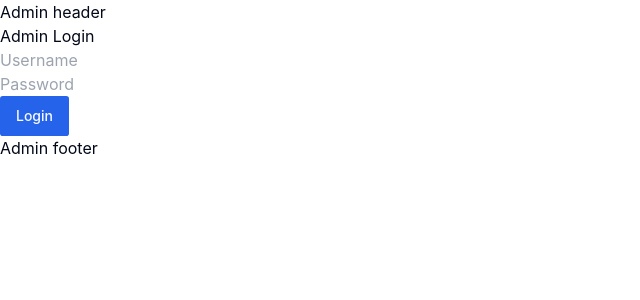
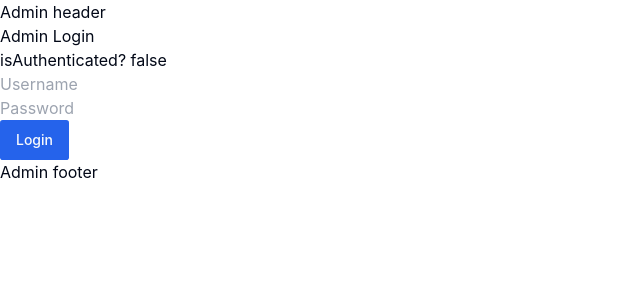
Before and after one commit to sockify/sockify, a React (Vite) app in the folder web-client/: page /admin/login in a window 1280 px wide. Shown: the top 300 px of the page, without its empty margins (0-640 px from the left). Built offline with nearby package versions, Linux system fonts and the light colour scheme.

Commit message:
feat: adds auth endpoints

```diff
--- a/web-client/src/api/admins/queries.ts
+++ b/web-client/src/api/admins/queries.ts
@@ -40,7 +40,7 @@ export function useAdminLoginMutation(): UseMutationResult<
   return useMutation({
     mutationFn: (params) => adminService.login(params),
     onSuccess: () => {
-      toast.success("Logged in successfully!");
+      toast.success("Welcome back!");
     },
     onError: (err) => {
       toast.error(`Failed to login: ${err.message}`);
--- /dev/null
+++ b/web-client/src/components/AuthRoutes.tsx
@@ -0,0 +1,18 @@
+import { LOCAL_STORAGE_AUTH_TOKEN_KEY } from "@/shared/constants";
+import { Navigate, Outlet } from "react-router-dom";
+
+interface AuthRouteProps {
+  redirectPath?: string;
+}
+
+export default function AuthRoutes({
+  redirectPath = "/admin/login",
+}: AuthRouteProps) {
+  const token = localStorage.getItem(LOCAL_STORAGE_AUTH_TOKEN_KEY);
+
+  if (!token) {
+    return <Navigate to={redirectPath} replace />;
+  }
+
+  return <Outlet />;
+}
--- /dev/null
+++ b/web-client/src/context/AuthContext.tsx
@@ -0,0 +1,64 @@
+import { useAdminLoginMutation } from "@/api/admins/queries";
+import { LOCAL_STORAGE_AUTH_TOKEN_KEY } from "@/shared/constants";
+import {
+  ReactNode,
+  createContext,
+  useContext,
+  useEffect,
+  useState,
+} from "react";
+import toast from "react-hot-toast";
+
+interface AuthContextType {
+  token: string | null;
+  isAuthenticated: boolean;
+  login: (username: string, password: string) => Promise<void>;
+  isLoading: boolean;
+  logout: () => void;
+}
+
+const AuthContext = createContext<AuthContextType | undefined>(undefined);
+
+export const AuthProvider = ({ children }: { children: ReactNode }) => {
+  const [token, setToken] = useState<string | null>(null);
+  const isAuthenticated = Boolean(token);
+
+  const loginMutation = useAdminLoginMutation();
+  const isLoading = loginMutation.isPending;
+
+  useEffect(() => {
+    const storedToken = localStorage.getItem(LOCAL_STORAGE_AUTH_TOKEN_KEY);
+    if (storedToken) {
+      setToken(storedToken);
+    }
+  }, []);
+
+  const login = async (username: string, password: string) => {
+    const { token } = await loginMutation.mutateAsync({ username, password });
+
+    setToken(token);
+    localStorage.setItem(LOCAL_STORAGE_AUTH_TOKEN_KEY, token);
+  };
+
+  const logout = () => {
+    setToken(null);
+    localStorage.removeItem(LOCAL_STORAGE_AUTH_TOKEN_KEY);
+    toast.success("Logged out.");
+  };
+
+  return (
+    <AuthContext.Provider
+      value={{ token, isAuthenticated, login, isLoading, logout }}
+    >
+      {children}
+    </AuthContext.Provider>
+  );
+};
+
+export const useAuth = (): AuthContextType => {
+  const context = useContext(AuthContext);
+  if (!context) {
+    throw new Error("useAuth must be used within an AuthProvider");
+  }
+  return context;
+};
--- a/web-client/src/main.tsx
+++ b/web-client/src/main.tsx
@@ -5,6 +5,7 @@ import { createRoot } from "react-dom/client";
 import { Toaster } from "react-hot-toast";
 import { RouterProvider } from "react-router-dom";
 
+import { AuthProvider } from "./context/AuthContext";
 import "./index.css";
 import { router } from "./routes";
 
@@ -13,7 +14,10 @@ const queryClient = new QueryClient();
 createRoot(document.getElementById("root")!).render(
   <StrictMode>
     <QueryClientProvider client={queryClient}>
-      <RouterProvider router={router} />
+      <AuthProvider>
+        <RouterProvider router={router} />
+      </AuthProvider>
+
       <Toaster position="top-right" />
       <ReactQueryDevtools initialIsOpen={false} />
     </QueryClientProvider>
--- a/web-client/src/pages/admin/AdminHomePage.tsx
+++ b/web-client/src/pages/admin/AdminHomePage.tsx
@@ -1,14 +1,18 @@
 import { useGetAdmins } from "@/api/admins/queries";
 import { Button } from "@/components/ui/button";
+import { useAuth } from "@/context/AuthContext";
 import { Users } from "lucide-react";
 import toast from "react-hot-toast";
 
 export default function AdminHomePage() {
   const { data, isLoading, error, refetch } = useGetAdmins(25, 0, false);
+  const { isAuthenticated } = useAuth();
 
   return (
     <>
       <h1 className="ml-2 mt-8 text-3xl font-bold underline">Admins</h1>
+      <p>isAuthenticated? {isAuthenticated ? "true" : "false"}</p>
+
       <Button
         onClick={() => {
           refetch();
--- a/web-client/src/pages/admin/AdminLoginPage.tsx
+++ b/web-client/src/pages/admin/AdminLoginPage.tsx
@@ -1,5 +1,5 @@
-import { useAdminLoginMutation } from "@/api/admins/queries";
 import { Button } from "@/components/ui/button";
+import { useAuth } from "@/context/AuthContext";
 import { useState } from "react";
 import toast from "react-hot-toast";
 
@@ -7,11 +7,12 @@ export default function AdminLoginPage() {
   const [username, setUsername] = useState<string>("");
   const [password, setPassword] = useState<string>("");
 
-  const loginMutation = useAdminLoginMutation();
+  const { login, logout, isLoading, isAuthenticated } = useAuth();
 
   return (
     <>
       <h1>Admin Login</h1>
+      <p>isAuthenticated? {isAuthenticated ? "true" : "false"}</p>
 
       <div>
         <input
@@ -38,12 +39,19 @@ export default function AdminLoginPage() {
             return;
           }
 
-          loginMutation.mutate({ username, password });
+          if (isAuthenticated) {
+            toast.error("Already logged in.");
+            return;
+          }
+
+          login(username, password);
         }}
-        disabled={loginMutation.isPending}
+        disabled={isLoading || isAuthenticated}
       >
-        {loginMutation.isPending ? "Logging in..." : "Login"}
+        {isLoading ? "Logging in..." : "Login"}
       </Button>
+
+      {isAuthenticated && <Button onClick={() => logout()}>Logout</Button>}
     </>
   );
 }
--- /dev/null
+++ b/web-client/src/shared/constants.ts
@@ -0,0 +1 @@
+export const LOCAL_STORAGE_AUTH_TOKEN_KEY = "token";
```
Also changed, not shown: web-client/src/routes.tsx (+9 -3 lines).
